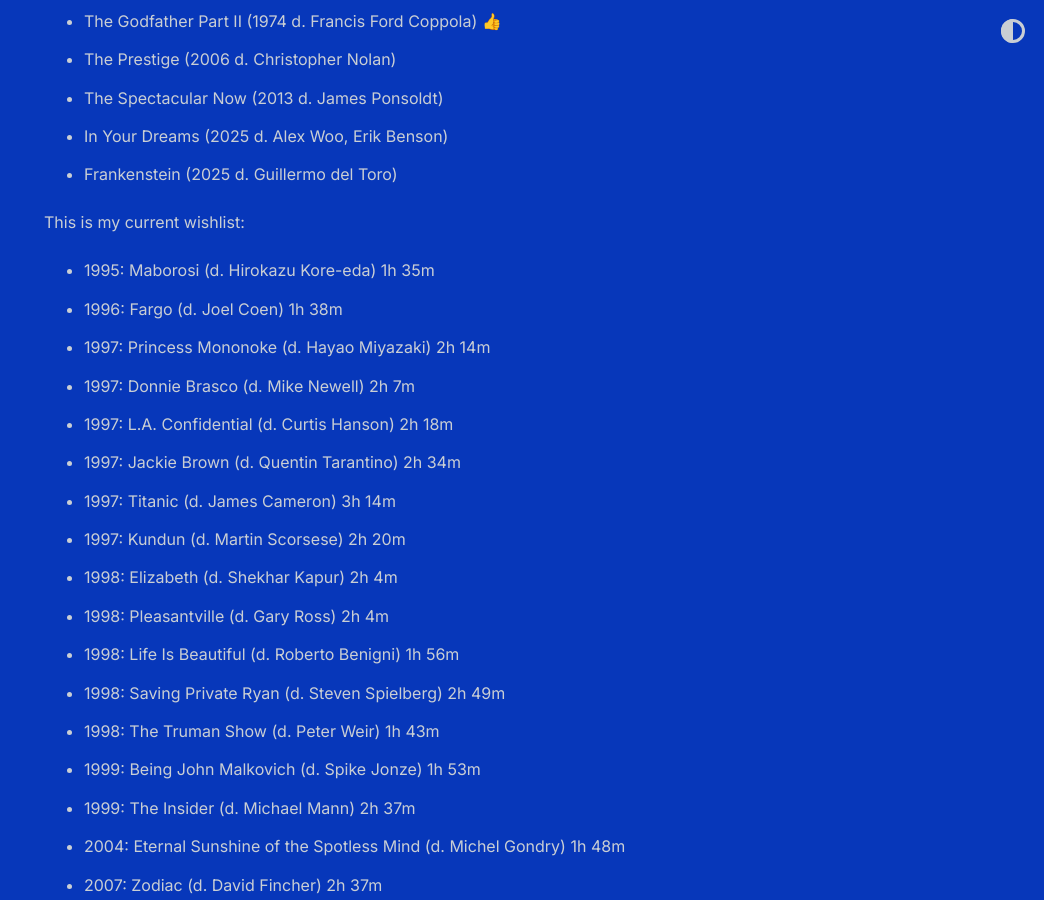
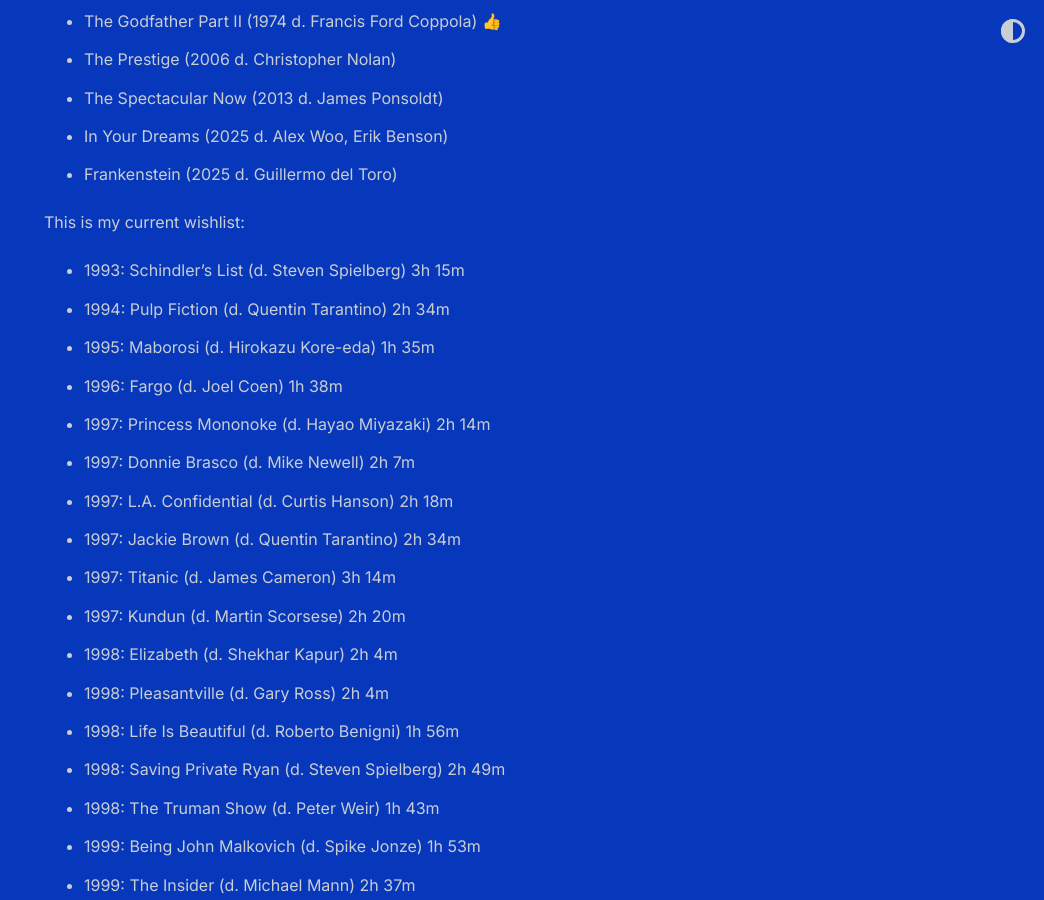
Before and after one commit to shihankanungo/shihankanungo.github.io, a Jekyll site: the page built from movies.md, in a window 1280 px wide and 900 px high, scrolled down 1496 px. Shown: the whole window, without its empty margins (236-1280 px from the left). Built offline with Jekyll 4.4.1, drawn with Linux system fonts in a browser that asks for light colours.

Commit message:
Update movies.md

```diff
--- a/movies.md
+++ b/movies.md
@@ -29,6 +29,8 @@
 
 This is my current wishlist:
 
+- 1993: Schindler's List (d. Steven Spielberg) 3h 15m
+- 1994: Pulp Fiction (d. Quentin Tarantino) 2h 34m
 - 1995: Maborosi (d. Hirokazu Kore-eda) 1h 35m
 - 1996: Fargo (d. Joel Coen) 1h 38m
 - 1997: Princess Mononoke (d. Hayao Miyazaki) 2h 14m
```
